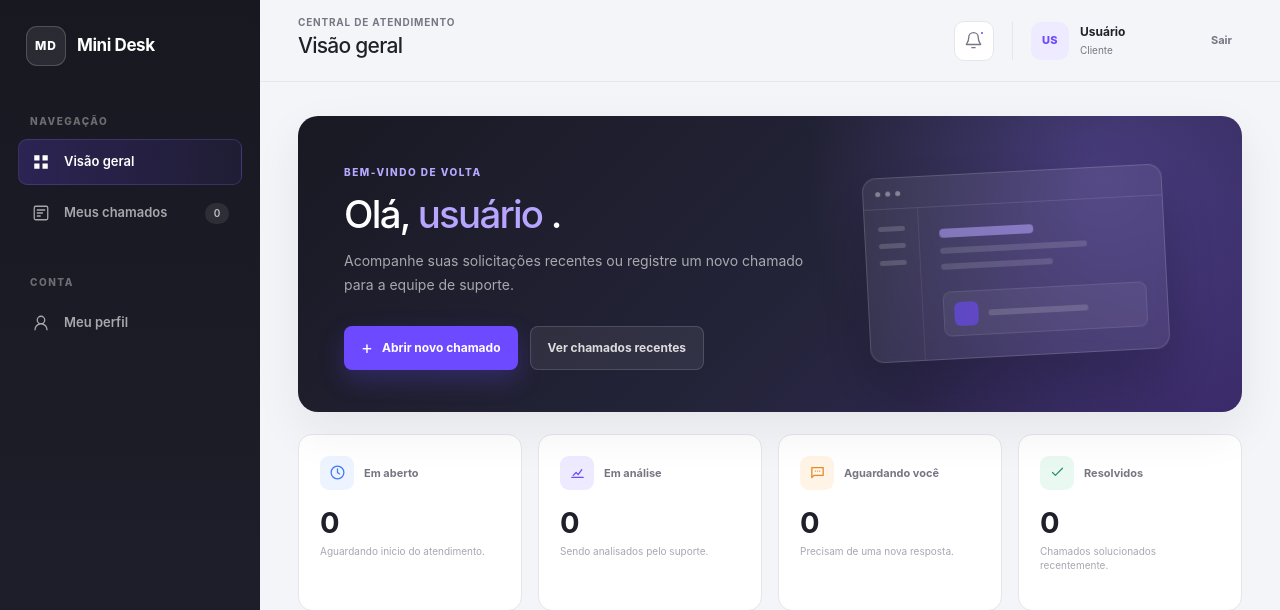
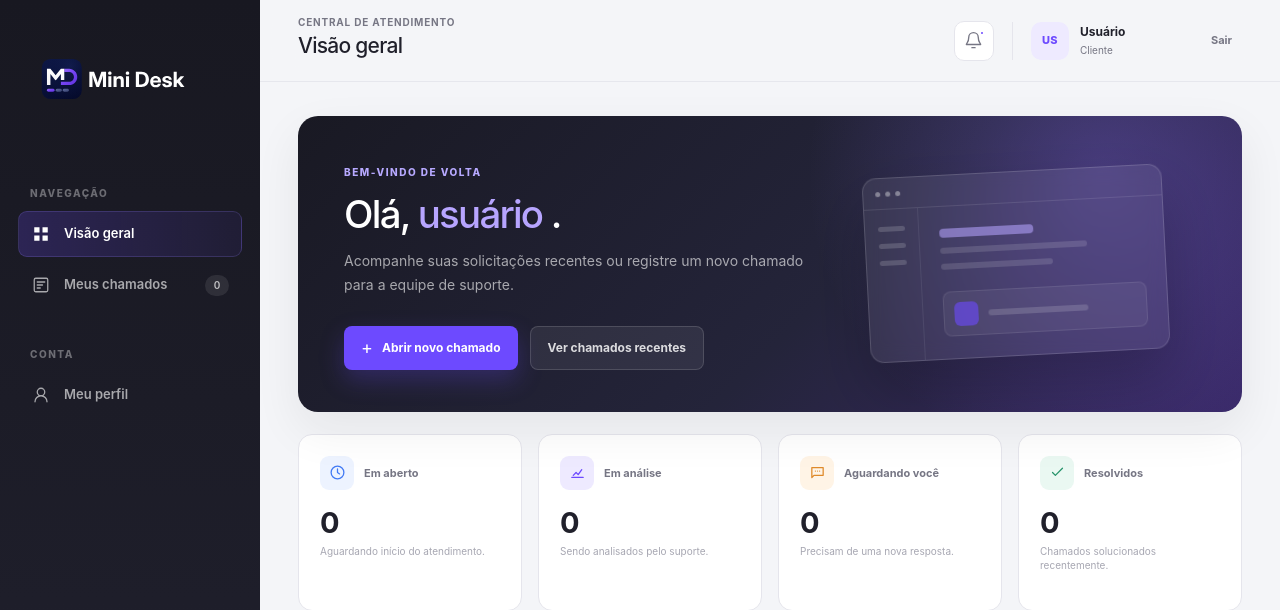
Before and after one commit to joaodev-19/mini-desk, a Django app: template tickets/templates/tickets/index.html in a window 1280 px wide. Shown: the top 610 px of the page. Run offline with Django 5.2, Linux system fonts and the light colour scheme; the template is opened without the code that fills it, so the values that code supplies are empty; some libraries are stand-ins or nearby versions.

Commit message:
ajustar sidebar, iniciar pagina de 'meus chamados'

```diff
--- a/core/settings.py
+++ b/core/settings.py
@@ -93,13 +93,17 @@ AUTH_USER_MODEL = 'users.User'
 # Internationalization
 # https://docs.djangoproject.com/en/6.0/topics/i18n/
 
-LANGUAGE_CODE = 'en-us'
+LANGUAGE_CODE = 'pt-br'
 
 TIME_ZONE = 'UTC'
 
 USE_I18N = True
 
 USE_TZ = True
+
+LOGIN_URL = "users:login"
+LOGIN_REDIRECT_URL = "tickets:home"
+LOGOUT_REDIRECT_URL = "users:login"
 
 
 # Static files (CSS, JavaScript, Images)
--- a/frontend/pages/tickets/home.ts
+++ b/frontend/pages/tickets/home.ts
@@ -1,4 +1,5 @@
 import { initializeSidebar } from "../../components/layout/sidebar.js";
+import { initializeTopbar } from "../../components/layout/topbar.js";
 
 import {
     handleCreateTicketSubmit,
@@ -84,4 +85,5 @@ document.addEventListener('DOMContentLoaded', async () => {
 
     await init();
     initializeSidebar(state.tickets);
+    initializeTopbar();
 })
--- a/static/css/main.css
+++ b/static/css/main.css
@@ -146,38 +146,38 @@ svg {
 
 
 .sidebar-header {
-    display: flex;
-    align-items: center;
-    justify-content: space-between;
-
-    padding: 0 8px;
-}
-
-
-.brand {
-    display: inline-flex;
-    align-items: center;
-    gap: 11px;
-}
-
-
-.brand-icon {
-    display: inline-flex;
-    align-items: center;
-    justify-content: center;
-
-    width: 40px;
-    height: 40px;
-
-    border: 1px solid rgba(255, 255, 255, 0.18);
-    border-radius: 11px;
-
-    background: rgba(255, 255, 255, 0.08);
-    color: #ffffff;
-
-    font-size: 12px;
-    font-weight: 800;
-    letter-spacing: 0.08em;
+    min-height: 112px;
+    padding: 26px 18px 20px;
+
+    display: flex;
+    align-items: flex-start;
+    justify-content: flex-start;
+
+    overflow: visible;
+}
+
+.sidebar-brand {
+    display: flex;
+    align-items: center;
+    justify-content: flex-start;
+
+    width: 100%;
+    margin: 0;
+
+    text-decoration: none;
+}
+
+.sidebar-brand-logo {
+    display: block;
+
+    width: 165px;
+    max-width: none;
+    height: auto;
+
+    margin: 0;
+
+    object-fit: contain;
+    object-position: left center;
 }
 
 
--- a/static/dist/api/users/api.js
+++ b/static/dist/api/users/api.js
@@ -7,4 +7,10 @@ export async function getCurrentUser() {
     };
     return request(config);
 }
+export function logoutUser() {
+    return request({
+        url: "/api/auth/logout/",
+        method: "POST",
+    });
+}
 //# sourceMappingURL=api.js.map
--- a/static/dist/components/layout/topbar.js
+++ b/static/dist/components/layout/topbar.js
@@ -1,2 +1,9 @@
-export {};
+import { logoutUser } from "../../api/users/api.js";
+export function initializeTopbar() {
+    const logoutButton = document.getElementById('logout-button');
+    logoutButton?.addEventListener('click', async () => {
+        await logoutUser();
+        window.location.href = "/users/login/";
+    });
+}
 //# sourceMappingURL=topbar.js.map
--- a/static/dist/pages/tickets/home.js
+++ b/static/dist/pages/tickets/home.js
@@ -1,4 +1,5 @@
 import { initializeSidebar } from "../../components/layout/sidebar.js";
+import { initializeTopbar } from "../../components/layout/topbar.js";
 import { handleCreateTicketSubmit, } from "../../shared/utils/form.js";
 import { getTicket, listTickets, } from "../../api/tickets/api.js";
 import { renderTicketsList, } from "./renderListTickets.js";
@@ -41,5 +42,6 @@ document.addEventListener('DOMContentLoaded', async () => {
     });
     await init();
     initializeSidebar(state.tickets);
+    initializeTopbar();
 });
 //# sourceMappingURL=home.js.map
--- a/templates/partials/sidebar.html
+++ b/templates/partials/sidebar.html
@@ -1,13 +1,17 @@
+{% load static %}
+
 <!-- =====================================================
              SIDEBAR
 ====================================================== -->
 
 <aside class="sidebar" id="sidebar">
   <div class="sidebar-header">
-    <a href="/" class="brand">
-      <span class="brand-icon"> MD </span>
-
-      <span class="brand-name"> Mini Desk </span>
+    <a href="{% url 'tickets:home' %}" class="sidebar-brand">
+        <img
+            class="sidebar-brand-logo"
+            src="{% static 'imgs/mini-desk-logo-white.svg' %}"
+            alt="Mini Desk"
+        >
     </a>
 
     <button
--- a/tickets/urls.py
+++ b/tickets/urls.py
@@ -4,5 +4,5 @@ from .views import home_view
 app_name = "tickets"
 
 urlpatterns = [
-    path("home/", home_view, name="home_view"),
+    path("home/", home_view, name="home"),
 ]
--- a/tickets/views.py
+++ b/tickets/views.py
@@ -1,5 +1,6 @@
 from django.shortcuts import render, get_object_or_404
 from django.contrib.auth import get_user_model
+from django.contrib.auth.decorators import login_required
 
 from rest_framework import status
 from rest_framework.exceptions import PermissionDenied
@@ -7,6 +8,8 @@ from rest_framework.authentication import SessionAuthentication
 from rest_framework.permissions import IsAuthenticated
 from rest_framework.response import Response
 from rest_framework.views import APIView
+
+
 
 User = get_user_model()
 
@@ -25,7 +28,6 @@ from .serializers import (
     TicketAttachmentSerializer,
     TicketCreateAttachmentSerializer,
 )
-
 
 class TicketListCreateAPIView(APIView):
     authentication_classes = [SessionAuthentication]
@@ -59,7 +61,6 @@ class TicketListCreateAPIView(APIView):
         output_serializer = TicketDetailSerializer(ticket)
 
         return Response(output_serializer.data, status=status.HTTP_201_CREATED)
-
 
 class TicketDetailAPIView(APIView):
     authentication_classes = [SessionAuthentication]
@@ -174,5 +175,7 @@ class TicketAttachmentCreateAPIView(APIView):
 
         return Response(output_serializer.data, status=status.HTTP_201_CREATED)
 
+
+@login_required
 def home_view(request):
     return render(request, 'tickets/index.html')
--- a/users/templates/users/login.html
+++ b/users/templates/users/login.html
@@ -136,6 +136,7 @@
                     id="login-form"
                     class="login-form"
                     method="post"
+                    action="{% url 'users:login' %}"
                 >
                     {% csrf_token %}
 
--- a/users/urls.py
+++ b/users/urls.py
@@ -1,8 +1,8 @@
 from django.urls import path
-from .views import login_view
+from .views import MiniDeskLoginView
 
 app_name = "users"
 
 urlpatterns = [
-    path('login/', login_view, name='login'),
+    path('login/', MiniDeskLoginView.as_view(), name='login'),
 ]
```
Also changed, not shown: frontend/api/users/api.ts (+7 -0 lines), frontend/components/layout/topbar.ts (+11 -0 lines), users/views.py (+5 -2 lines), 3 other files.
